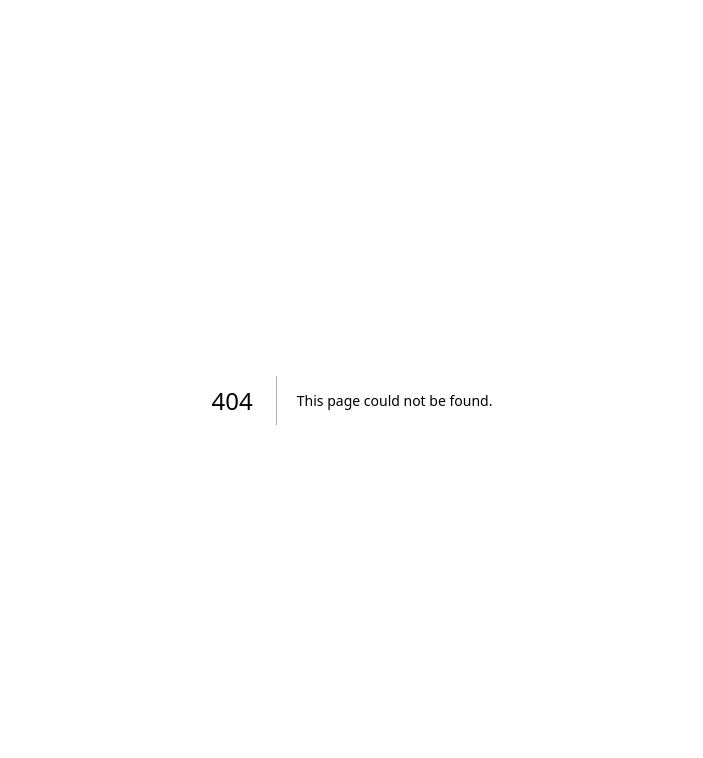
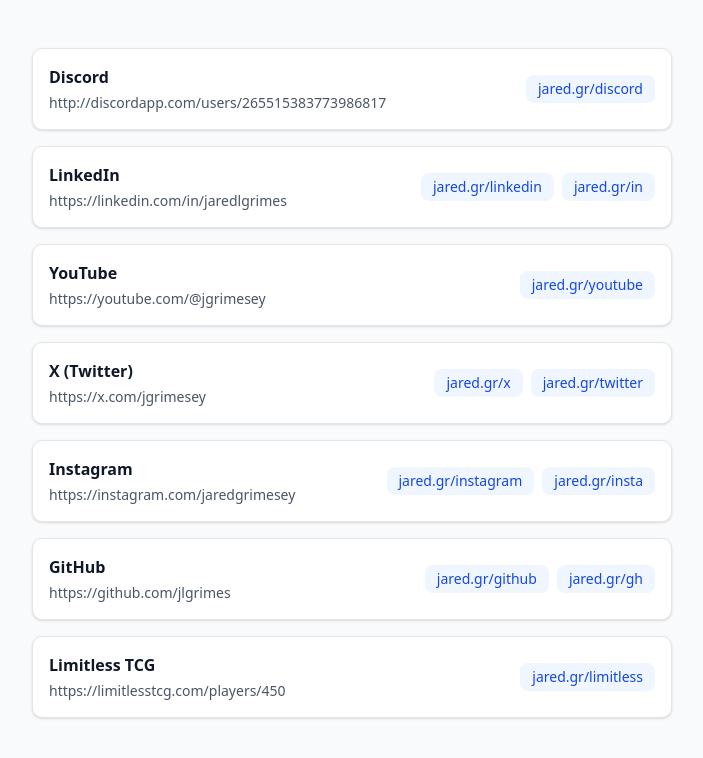
Before and after one commit to jlgrimes/jared.gr, a Next.js app: page /links in a window 1280 px wide. Before the commit this address had no page. Shown: the top 758 px of the page, without its empty margins (288-991 px from the left). Built offline with nearby package versions, Linux system fonts and the light colour scheme.

Commit message:
links page

```diff
--- /dev/null
+++ b/app/links/page.tsx
@@ -0,0 +1,39 @@
+import Link from 'next/link';
+import { redirectGroups } from '../../lib/redirects';
+
+export default function LinksPage() {
+  return (
+    <div className='min-h-screen bg-gray-50 py-12'>
+      <div className='max-w-2xl mx-auto px-4'>
+        <div className='space-y-4'>
+          {redirectGroups.map(group => (
+            <div
+              key={group.name}
+              className='bg-white p-4 rounded-lg shadow-sm border'
+            >
+              <div className='flex items-center justify-between'>
+                <div>
+                  <h3 className='font-semibold text-gray-900 mb-1'>
+                    {group.name}
+                  </h3>
+                  <p className='text-sm text-gray-600'>{group.destination}</p>
+                </div>
+                <div className='flex gap-2'>
+                  {group.paths.map(path => (
+                    <Link
+                      key={path}
+                      href={path}
+                      className='px-3 py-1 bg-blue-50 text-blue-700 rounded-md text-sm font-medium hover:bg-blue-100 transition-colors'
+                    >
+                      jared.gr{path}
+                    </Link>
+                  ))}
+                </div>
+              </div>
+            </div>
+          ))}
+        </div>
+      </div>
+    </div>
+  );
+}
--- /dev/null
+++ b/lib/redirects.ts
@@ -0,0 +1,70 @@
+export interface RedirectGroup {
+  name: string;
+  description: string;
+  icon: string;
+  paths: string[];
+  destination: string;
+}
+
+export const redirectGroups: RedirectGroup[] = [
+  {
+    name: 'Discord',
+    description: 'Connect with me on Discord',
+    icon: '🎮',
+    paths: ['/discord'],
+    destination: 'http://discordapp.com/users/265515383773986817',
+  },
+  {
+    name: 'LinkedIn',
+    description: 'Professional network',
+    icon: '💼',
+    paths: ['/linkedin', '/in'],
+    destination: 'https://linkedin.com/in/jaredlgrimes',
+  },
+  {
+    name: 'YouTube',
+    description: 'Video content and tutorials',
+    icon: '📺',
+    paths: ['/youtube'],
+    destination: 'https://youtube.com/@jgrimesey',
+  },
+  {
+    name: 'X (Twitter)',
+    description: 'Latest updates and thoughts',
+    icon: '🐦',
+    paths: ['/x', '/twitter'],
+    destination: 'https://x.com/jgrimesey',
+  },
+  {
+    name: 'Instagram',
+    description: 'Visual content and stories',
+    icon: '📸',
+    paths: ['/instagram', '/insta'],
+    destination: 'https://instagram.com/jaredgrimesey',
+  },
+  {
+    name: 'GitHub',
+    description: 'Code repositories and projects',
+    icon: '💻',
+    paths: ['/github', '/gh'],
+    destination: 'https://github.com/jlgrimes',
+  },
+  {
+    name: 'Limitless TCG',
+    description: 'Pokémon TCG player profile',
+    icon: '🎴',
+    paths: ['/limitless'],
+    destination: 'https://limitlesstcg.com/players/450',
+  },
+];
+
+// Generate individual redirects for Next.js config
+export const generateRedirects = () => {
+  return redirectGroups.flatMap(group =>
+    group.paths.map(path => ({
+      source: path,
+      destination: group.destination,
+      permanent: true,
+    }))
+  );
+};
--- a/next.config.ts
+++ b/next.config.ts
@@ -1,64 +1,9 @@
 import type { NextConfig } from 'next';
+import { generateRedirects } from './lib/redirects';
 
 const nextConfig: NextConfig = {
   async redirects() {
-    return [
-      {
-        source: '/discord',
-        destination: 'http://discordapp.com/users/265515383773986817',
-        permanent: true,
-      },
-      {
-        source: '/linkedin',
-        destination: 'https://linkedin.com/in/jaredlgrimes',
-        permanent: true,
-      },
-      {
-        source: '/in',
-        destination: 'https://linkedin.com/in/jaredlgrimes',
-        permanent: true,
-      },
-      {
-        source: '/youtube',
-        destination: 'https://youtube.com/@jgrimesey',
-        permanent: true,
-      },
-      {
-        source: '/twitter',
-        destination: 'https://x.com/jgrimesey',
-        permanent: true,
-      },
-      {
-        source: '/x',
-        destination: 'https://x.com/jgrimesey',
-        permanent: true,
-      },
-      {
-        source: '/insta',
-        destination: 'https://instagram.com/jaredgrimesey',
-        permanent: true,
-      },
-      {
-        source: '/instagram',
-        destination: 'https://instagram.com/jaredgrimesey',
-        permanent: true,
-      },
-      {
-        source: '/github',
-        destination: 'https://github.com/jlgrimes',
-        permanent: true,
-      },
-      {
-        source: '/gh',
-        destination: 'https://github.com/jlgrimes',
-        permanent: true,
-      },
-      {
-        source: '/limitless',
-        destination: 'https://limitlesstcg.com/players/450',
-        permanent: true,
-      },
-    ];
+    return generateRedirects();
   },
 };
 
```
